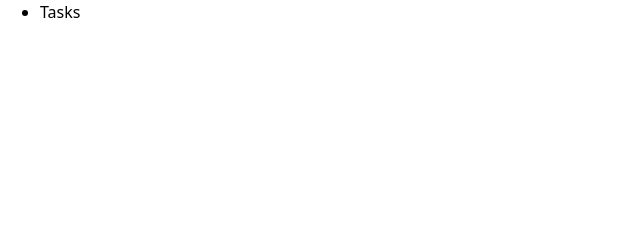
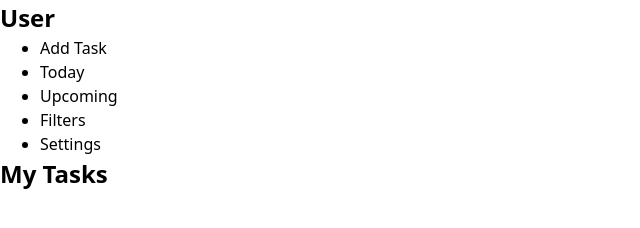
Before and after one commit to Boodac/todo-list, a website built with webpack: page src/index.html in a window 1280 px wide. Shown: the whole page, without its empty margins (0-640 px from the left). Built offline with nearby package versions, Linux system fonts and the light colour scheme.

Commit message:
add sidebar to index.html

```diff
--- a/src/index.html
+++ b/src/index.html
@@ -7,9 +7,20 @@
 </head>
 <body>
     <aside>
+        <div id="userCluster"><img id="avatar"/><h1>User</h1></div>
         <nav>
-            <ul>
-                <li>Tasks</li>
+            <ul id="navBar">
+                <li>Add Task</li>
+                <li>Today</li>
+                <li>Upcoming</li>
+                <li>Filters</li>
+                <li>Settings</li>
+            </ul>
+        </nav>
+        <nav>
+            <h2>My Tasks</h2>
+            <ul id="myTasks">
+                <!-- top-level task links -->
             </ul>
         </nav>
     </aside>
```
